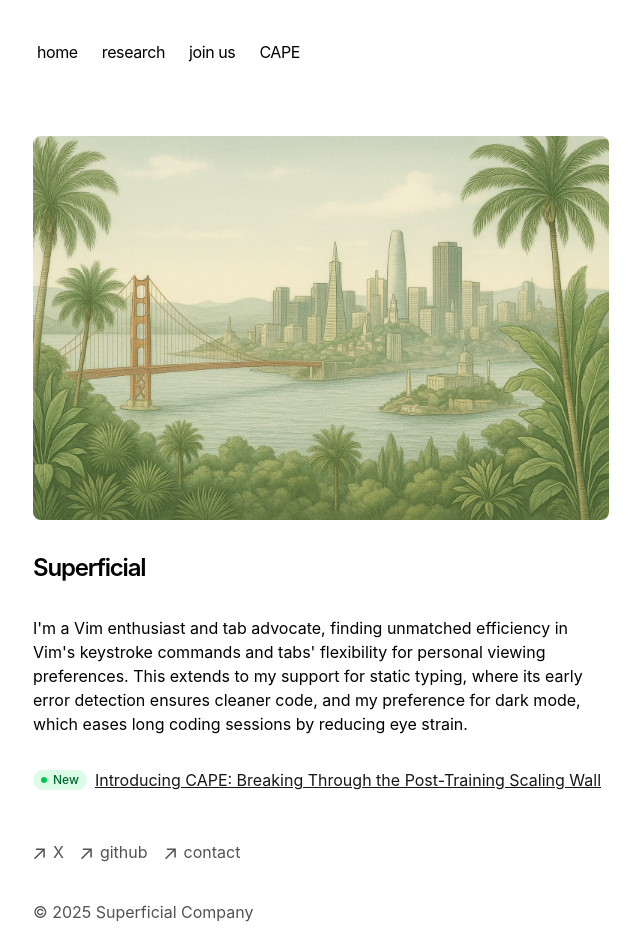
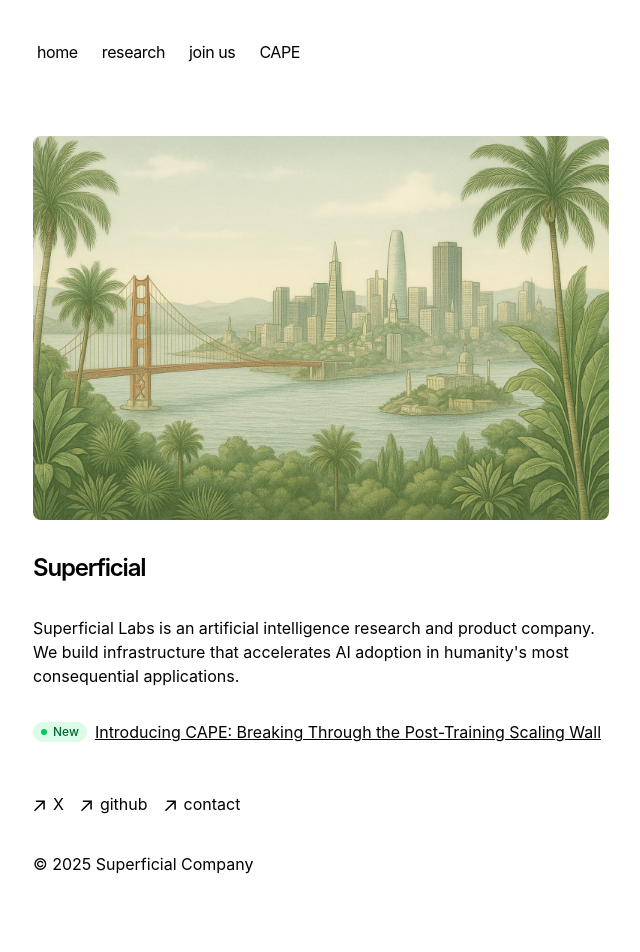
Before and after one commit to superficialorg/capabilitybench, a Next.js app: page / in a window 1280 px wide. Shown: the top 952 px of the page, without its empty margins (319-959 px from the left). Built offline with nearby package versions, Linux system fonts and the light colour scheme.

Commit message:
Make all text black, update home page description to Superficial Labs mission

```diff
--- a/app/cape/page.tsx
+++ b/app/cape/page.tsx
@@ -78,7 +78,7 @@ export default function Cape() {
         {post.metadata.title}
       </h1>
       <div className="flex justify-between items-center mt-2 mb-8 text-sm">
-        <p className="text-sm text-neutral-600 dark:text-neutral-400">
+        <p className="text-sm text-black">
           {formatDate(post.metadata.publishedAt)}
         </p>
       </div>
--- a/app/components/footer.tsx
+++ b/app/components/footer.tsx
@@ -18,10 +18,10 @@ function ArrowIcon() {
 export default function Footer() {
   return (
     <footer className="mb-16">
-      <ul className="font-sm mt-8 flex flex-col space-x-0 space-y-2 text-neutral-600 md:flex-row md:space-x-4 md:space-y-0 dark:text-neutral-300">
+      <ul className="font-sm mt-8 flex flex-col space-x-0 space-y-2 text-black md:flex-row md:space-x-4 md:space-y-0">
         <li>
           <a
-            className="flex items-center transition-all hover:text-neutral-800 dark:hover:text-neutral-100"
+            className="flex items-center transition-all hover:text-neutral-800 text-black"
             rel="noopener noreferrer"
             target="_blank"
             href="https://x.com/superficiallabs"
@@ -32,7 +32,7 @@ export default function Footer() {
         </li>
         <li>
           <a
-            className="flex items-center transition-all hover:text-neutral-800 dark:hover:text-neutral-100"
+            className="flex items-center transition-all hover:text-neutral-800 text-black"
             rel="noopener noreferrer"
             target="_blank"
             href="https://github.com/superficiallabs"
@@ -43,7 +43,7 @@ export default function Footer() {
         </li>
         <li>
           <a
-            className="flex items-center transition-all hover:text-neutral-800 dark:hover:text-neutral-100"
+            className="flex items-center transition-all hover:text-neutral-800 text-black"
             href="mailto:contact@superficiallabs.com"
           >
             <ArrowIcon />
@@ -51,7 +51,7 @@ export default function Footer() {
           </a>
         </li>
       </ul>
-      <p className="mt-8 text-neutral-600 dark:text-neutral-300">
+      <p className="mt-8 text-black">
         © {new Date().getFullYear()} Superficial Company
       </p>
     </footer>
--- a/app/components/nav.tsx
+++ b/app/components/nav.tsx
@@ -29,7 +29,7 @@ export function Navbar() {
                 <Link
                   key={path}
                   href={path}
-                  className="transition-all hover:text-neutral-800 dark:hover:text-neutral-200 flex align-middle relative py-1 px-2 m-1"
+                  className="transition-all hover:text-neutral-800 flex align-middle relative py-1 px-2 m-1 text-black"
                 >
                   {name}
                 </Link>
--- a/app/components/posts.tsx
+++ b/app/components/posts.tsx
@@ -22,10 +22,10 @@ export function BlogPosts() {
             href={`/research/${post.slug}`}
           >
             <div className="w-full flex flex-col md:flex-row space-x-0 md:space-x-2">
-              <p className="text-neutral-600 dark:text-neutral-400 w-[100px] tabular-nums">
+              <p className="text-black w-[100px] tabular-nums">
                 {formatDate(post.metadata.publishedAt, false)}
               </p>
-              <p className="text-neutral-900 dark:text-neutral-100 tracking-tight">
+              <p className="text-black tracking-tight">
                 {post.metadata.title}
               </p>
             </div>
--- a/app/global.css
+++ b/app/global.css
@@ -48,11 +48,11 @@ html {
 }
 
 .prose a {
-  @apply underline transition-all decoration-neutral-400 dark:decoration-neutral-600 underline-offset-2 decoration-[0.1em];
+  @apply underline transition-all decoration-neutral-400 underline-offset-2 decoration-[0.1em];
 }
 
 .prose .anchor:after {
-  @apply text-neutral-300 dark:text-neutral-700;
+  @apply text-neutral-300;
   content: '#';
 }
 
@@ -61,7 +61,7 @@ html {
 }
 
 .prose pre {
-  @apply bg-neutral-50 dark:bg-neutral-900 rounded-lg overflow-x-auto border border-neutral-200 dark:border-neutral-900 py-2 px-3 text-sm;
+  @apply bg-neutral-50 rounded-lg overflow-x-auto border border-neutral-200 py-2 px-3 text-sm;
 }
 
 .prose code {
@@ -84,7 +84,7 @@ html {
 }
 
 .prose p {
-  @apply my-4 text-neutral-800 dark:text-neutral-200;
+  @apply my-4 text-black;
 }
 
 .prose h1 {
--- a/app/layout.tsx
+++ b/app/layout.tsx
@@ -50,12 +50,12 @@ export default function RootLayout({
     <html
       lang="en"
       className={cx(
-        'text-black bg-white dark:text-white dark:bg-black',
+        'text-black bg-white',
         GeistSans.variable,
         GeistMono.variable
       )}
     >
-      <body className="antialiased max-w-xl mx-4 mt-8 lg:mx-auto">
+      <body className="antialiased max-w-xl mx-4 mt-8 lg:mx-auto text-black">
         <main className="flex-auto min-w-0 mt-6 flex flex-col px-2 md:px-0">
           <Navbar />
           {children}
--- a/app/page.tsx
+++ b/app/page.tsx
@@ -18,11 +18,7 @@ export default function Page() {
         Superficial
       </h1>
       <p className="mb-4">
-        {`I'm a Vim enthusiast and tab advocate, finding unmatched efficiency in
-        Vim's keystroke commands and tabs' flexibility for personal viewing
-        preferences. This extends to my support for static typing, where its
-        early error detection ensures cleaner code, and my preference for dark
-        mode, which eases long coding sessions by reducing eye strain.`}
+        Superficial Labs is an artificial intelligence research and product company. We build infrastructure that accelerates AI adoption in humanity's most consequential applications.
       </p>
       <div className="mt-8 mb-4 flex items-center gap-2">
         <span className="flex items-center gap-1.5 rounded-full bg-green-100 px-2 py-0.5 text-xs font-medium text-green-800 dark:bg-green-900 dark:text-green-200">
@@ -31,7 +27,7 @@ export default function Page() {
         </span>
         <Link
           href="https://core-seven-nu.vercel.app/cape"
-          className="text-neutral-900 underline transition-colors hover:text-neutral-600 dark:text-neutral-100 dark:hover:text-neutral-400"
+          className="text-black underline transition-colors hover:text-neutral-600"
         >
           Introducing CAPE: Breaking Through the Post-Training Scaling Wall
         </Link>
--- a/app/research/[slug]/page.tsx
+++ b/app/research/[slug]/page.tsx
@@ -86,7 +86,7 @@ export default function Blog({ params }) {
         {post.metadata.title}
       </h1>
       <div className="flex justify-between items-center mt-2 mb-8 text-sm">
-        <p className="text-sm text-neutral-600 dark:text-neutral-400">
+        <p className="text-sm text-black">
           {formatDate(post.metadata.publishedAt)}
         </p>
       </div>
```
